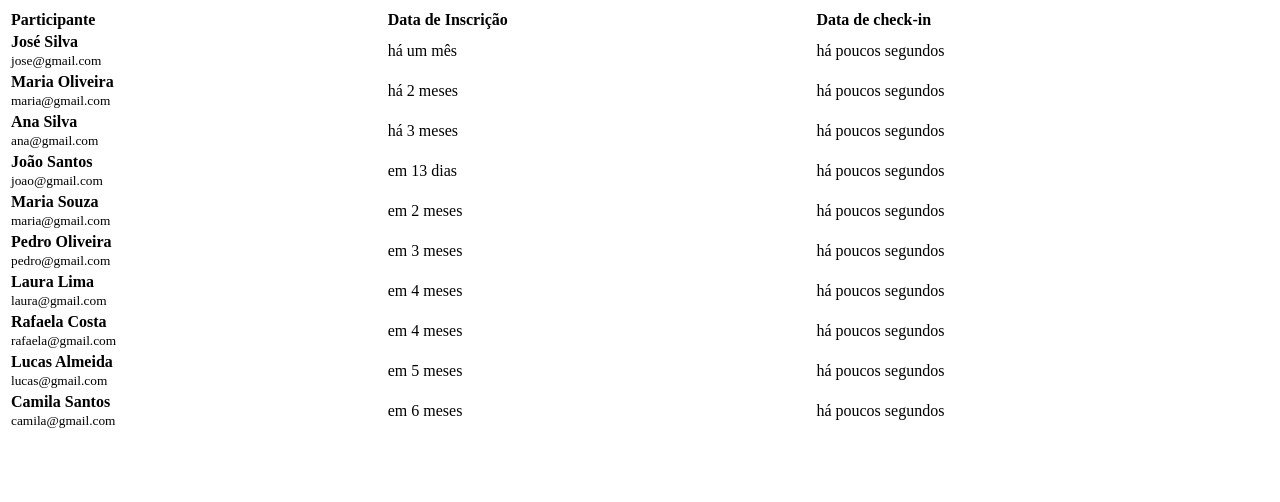
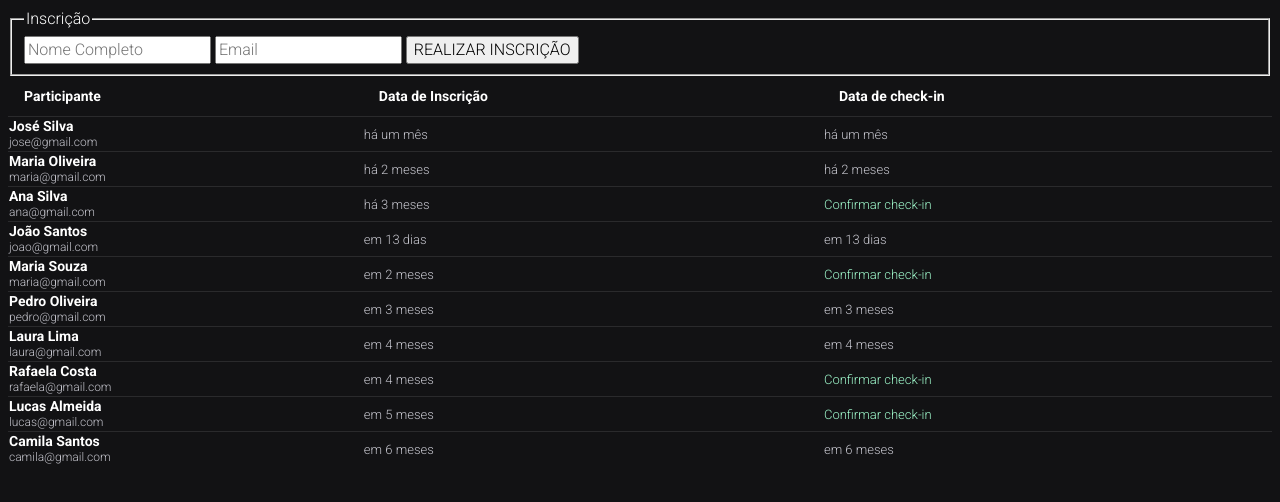
Before and after one commit to hiantoms/nlw-01, a plain HTML site: page index.html in a window 1280 px wide. Drawn offline with nearby package versions, Linux system fonts and the light colour scheme.

Commit message:
Add files via upload

```diff
--- a/index.css
+++ b/index.css
@@ -0,0 +1,49 @@
+body, table, input, button {
+  font: 300 16px/140% 'Roboto', sans-serif;
+}
+
+body {
+  background-color: #121214;
+  color: #ffffff;
+}
+table {
+  border-collapse: collapse;
+}
+
+table thead {
+  font-size: 14px;
+  line-height: 16px;
+}
+
+thead th,
+tbody yd {
+  padding: 12px 16px;
+}
+
+tbody td {
+  border-top: 1px solid #ffffff1a;
+  font-size: 13px;
+  line-height: 15px;
+  color: #c4c4cc;
+}
+
+tbody td strong {
+  color: white;
+  font-size: 14px;
+  line-height: 16px;
+  font-weight: 600;
+}
+
+tbody td small {
+  font-size: 12px;
+  line-height: 16px;
+}
+
+tbody td button {
+  all: unset;
+  color: #9FF9CC;
+}
+
+tbody td button:hover {
+  text-decoration: underline;
+}
--- a/index.html
+++ b/index.html
@@ -2,6 +2,10 @@
 <html>
 
   <head>
+    <link rel="preconnect" href="https://fonts.googleapis.com">
+    <link rel="preconnect" href="https://fonts.gstatic.com" crossorigin="">
+    <link href="https://fonts.googleapis.com/css2?family=Roboto:ital,wght@0,100;0,300;0,400;0,500;0,700;0,900;1,100;1,300;1,400;1,500;1,700;1,900&amp;display=swap" rel="stylesheet">
+
     <script src="https://cdn.jsdelivr.net/npm/dayjs@1/dayjs.min.js"></script>
     <script src="https://cdn.jsdelivr.net/npm/dayjs@1/dayjs.min.js"></script>
     <script src="https://cdn.jsdelivr.net/npm/dayjs@1/plugin/relativeTime.js"></script>
@@ -18,6 +22,20 @@
   </head>
 
   <body>
+
+    <form onsubmit="adicionarParticipante(event)">
+      <fieldset>
+        <legend>Inscrição</legend>
+        <div>
+          <input type="text" placeholder="Nome Completo" name="nome" required="">
+          <input type="email" placeholder="Email" name="email" required="">
+          <button>
+            REALIZAR INSCRIÇÃO
+          </button>
+        </div>
+      </fieldset>
+    </form>
+
     <table width="100%">
       <thead style="text-align: left">
         <tr>
@@ -32,6 +50,7 @@
 
       </tbody>
     </table>
+
   </body>
 
 </html>
--- a/index.js
+++ b/index.js
@@ -3,68 +3,79 @@ let participantes = [
         nome: "José Silva",
         email: "jose@gmail.com",
         dataInscricao: new Date(2024, 2, 1, 19, 23),
-        dataCheckIn: new Date()
+        dataCheckIn: new Date(2024, 2, 1, 19, 23)
     },
     {
         nome: "Maria Oliveira",
         email: "maria@gmail.com",
         dataInscricao: new Date(2024, 1, 2, 19, 23),
-        dataCheckIn: new Date()
+        dataCheckIn: new Date(2024, 1, 2, 19, 23)
     },
     {
         nome: "Ana Silva",
         email: "ana@gmail.com",
         dataInscricao: new Date(2024, 0, 5, 10, 45),
-        dataCheckIn: new Date()
+        dataCheckIn: null
     },
     {
         nome: "João Santos",
         email: "joao@gmail.com",
         dataInscricao: new Date(2024, 3, 15, 14, 30),
-        dataCheckIn: new Date()
+        dataCheckIn: new Date(2024, 3, 15, 14, 30)
     },
     {
         nome: "Maria Souza",
         email: "maria@gmail.com",
         dataInscricao: new Date(2024, 4, 20, 8, 0),
-        dataCheckIn: new Date()
+        dataCheckIn: null
     },
     {
         nome: "Pedro Oliveira",
         email: "pedro@gmail.com",
         dataInscricao: new Date(2024, 5, 25, 17, 15),
-        dataCheckIn: new Date()
+        dataCheckIn: new Date(2024, 5, 25, 17, 15)
     },
     {
         nome: "Laura Lima",
         email: "laura@gmail.com",
         dataInscricao: new Date(2024, 6, 30, 12, 10),
-        dataCheckIn: new Date()
+        dataCheckIn: new Date(2024, 6, 30, 12, 10)
     },
     {
         nome: "Rafaela Costa",
         email: "rafaela@gmail.com",
         dataInscricao: new Date(2024, 7, 10, 9, 20),
-        dataCheckIn: new Date()
+        dataCheckIn: null
     },
     {
         nome: "Lucas Almeida",
         email: "lucas@gmail.com",
         dataInscricao: new Date(2024, 8, 8, 18, 50),
-        dataCheckIn: new Date()
+        dataCheckIn: null
     },
     {
         nome: "Camila Santos",
         email: "camila@gmail.com",
         dataInscricao: new Date(2024, 9, 5, 16, 5),
-        dataCheckIn: new Date()
+        dataCheckIn: new Date(2024, 9, 5, 16, 5)
     }
 ];
 
 const criarNovoParticipante = (participante) => {
     const dataInscricao = dayjs(Date.now()).to(participante.dataInscricao)
 
-  const dataCheckIn = dayjs(Date.now()).to(participante.dataCheckIn)
+  let dataCheckIn = dayjs(Date.now()).to(participante.dataCheckIn)
+
+  if(participante.dataCheckIn == null) {
+     dataCheckIn = `
+        <button
+            data-email="${participante.email}"
+            onclick="fazerCheckIn(event)"
+        >
+            Confirmar check-in
+        </button>
+     `
+  }
 
   return `
   <tr>
@@ -95,3 +106,53 @@ const atualizarLista = (participantes) => {
 }
 
 atualizarLista(participantes)
+
+const adicionarParticipante = (event) => {
+    event.preventDefault()
+
+    const dadosDoFormulario = new FormData(event.target)
+
+    alert(dadosDoFormulario.get('email'))
+
+    const participante = {
+        nome: dadosDoFormulario.get('nome'),
+        email: dadosDoFormulario.get('email'),
+        dataInscricao: new Date(),
+        dataCheckIn: null
+    }
+
+    // verificar se o participante já existe
+    const participanteExiste = participantes.find(
+        (p) => p.email == participante.email
+    )
+
+    if(participanteExiste) {
+        alert('Email já cadastrado!')
+        return
+    }
+
+    participantes = [participante, ...participantes]
+    atualizarLista(participantes)
+
+    // limpar o formulário
+    event.target.querySelector('[name="nome"]').value = ""
+    event.target.querySelector('[name="email"]').value = ""
+}
+
+const fazerCheckIn = (event) => {
+    // confirmar se realmente quer o check-in
+    const mensagemConfirmacao = 'Tem certeza que deseja fazer o check-in?'
+    if(confirm(mensagemConfirmacao) == false) {
+        return
+    }
+
+    // encontrar o participante dentro da lista
+    const participante = participantes.find((p) => {
+        return p.email == event.target.dataset.email
+    })
+    // atualizar o check-in do participante
+    participante.dataCheckIn = new Date()
+
+    //atualizar a lista dos participantes
+    atualizarLista(participantes)
+}
```
